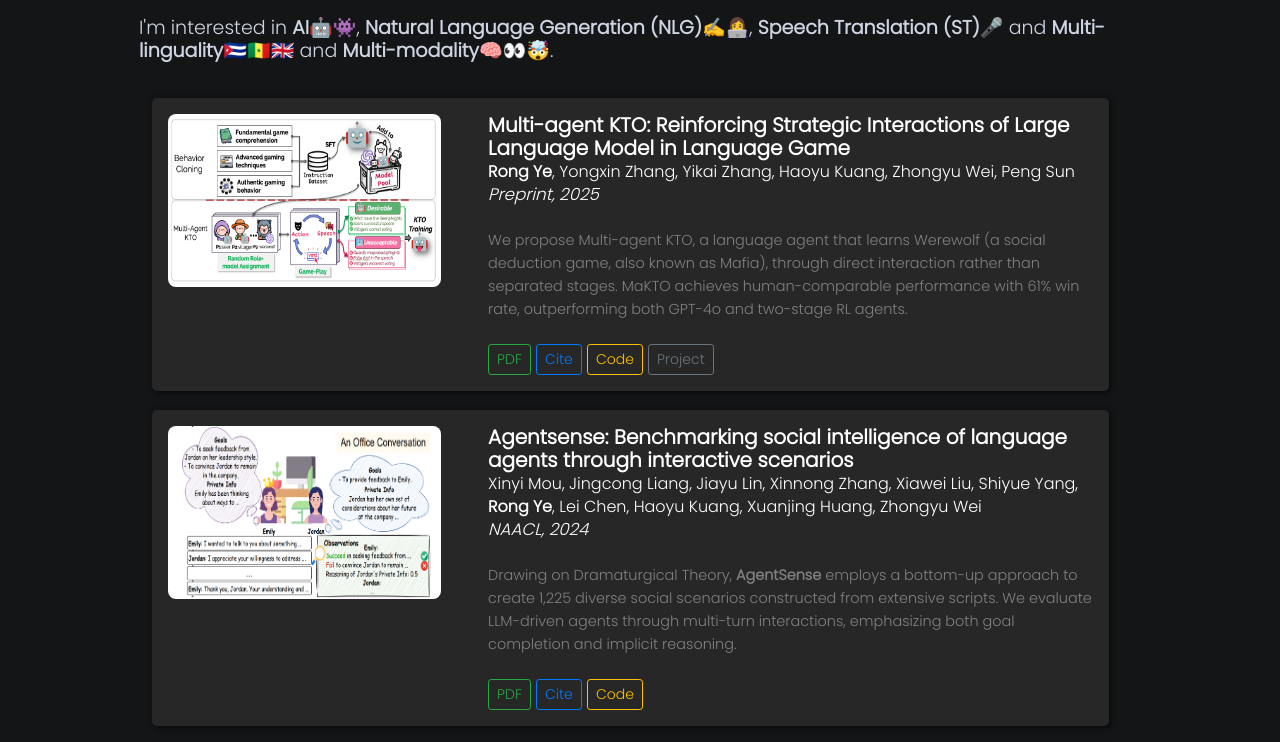
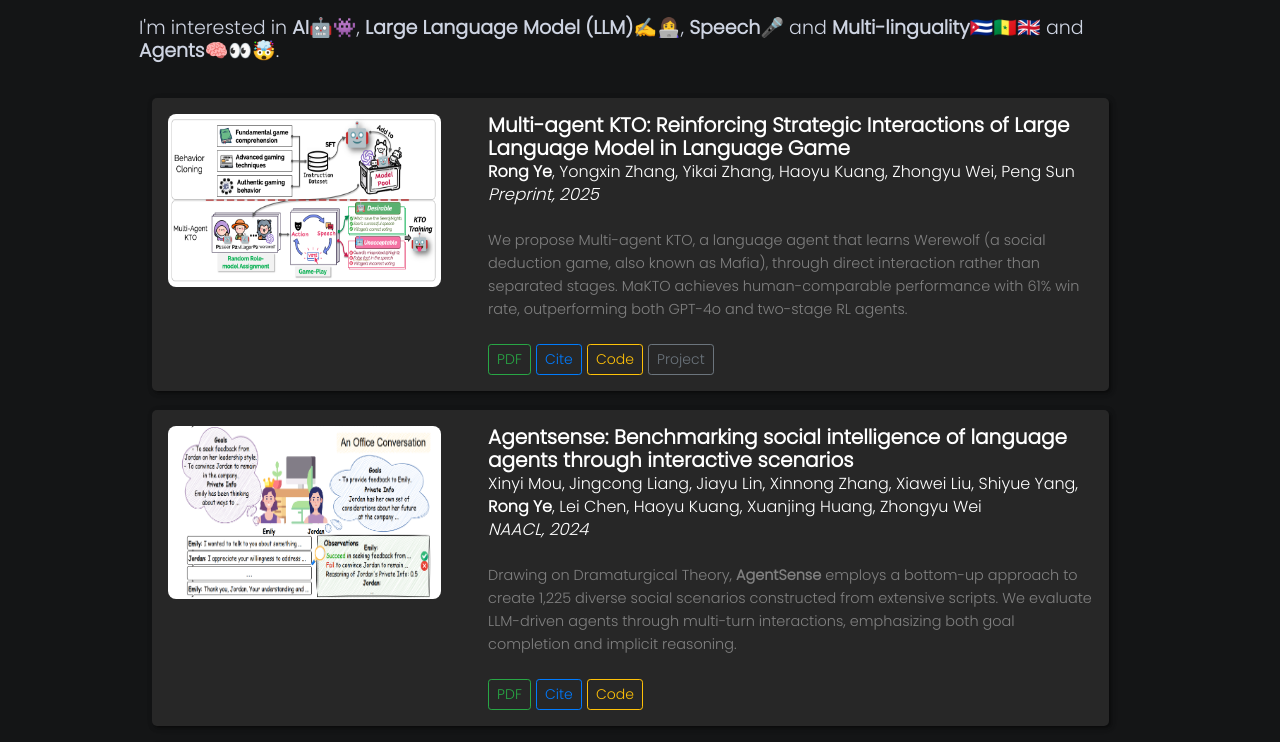
Before and after one commit to ReneeYe/reneeye.github.io, a plain HTML site: page research.html in a window 1280 px wide. Shown: the part 176-918 px from the top of the page. Drawn offline with nearby package versions, Linux system fonts and the light colour scheme; no server answers; some icons are missing; files whose address does not match are found by name; a web font is replaced by a local one.

Commit message:
update new work 2025

```diff
--- a/research.html
+++ b/research.html
@@ -75,7 +75,7 @@
               <tr>
               <td style="padding:20px;width:80%;vertical-align:middle">
                 <p>
-                  I'm interested in <b>AI🤖️👾</b>, <b>Natural Language Generation (NLG)✍️👩‍💻</b>, <b>Speech Translation (ST)🎤</b> and <b>Multi-linguality🇨🇺🇸🇳🇬🇧</b> and <b>Multi-modality🧠👀🤯</b>.
+                  I'm interested in <b>AI🤖️👾</b>, <b>Large Language Model (LLM)✍️👩‍💻</b>, <b>Speech🎤</b> and <b>Multi-linguality🇨🇺🇸🇳🇬🇧</b> and <b>Agents🧠👀🤯</b>.
                 </p>
               </td>
             </tr>
```
